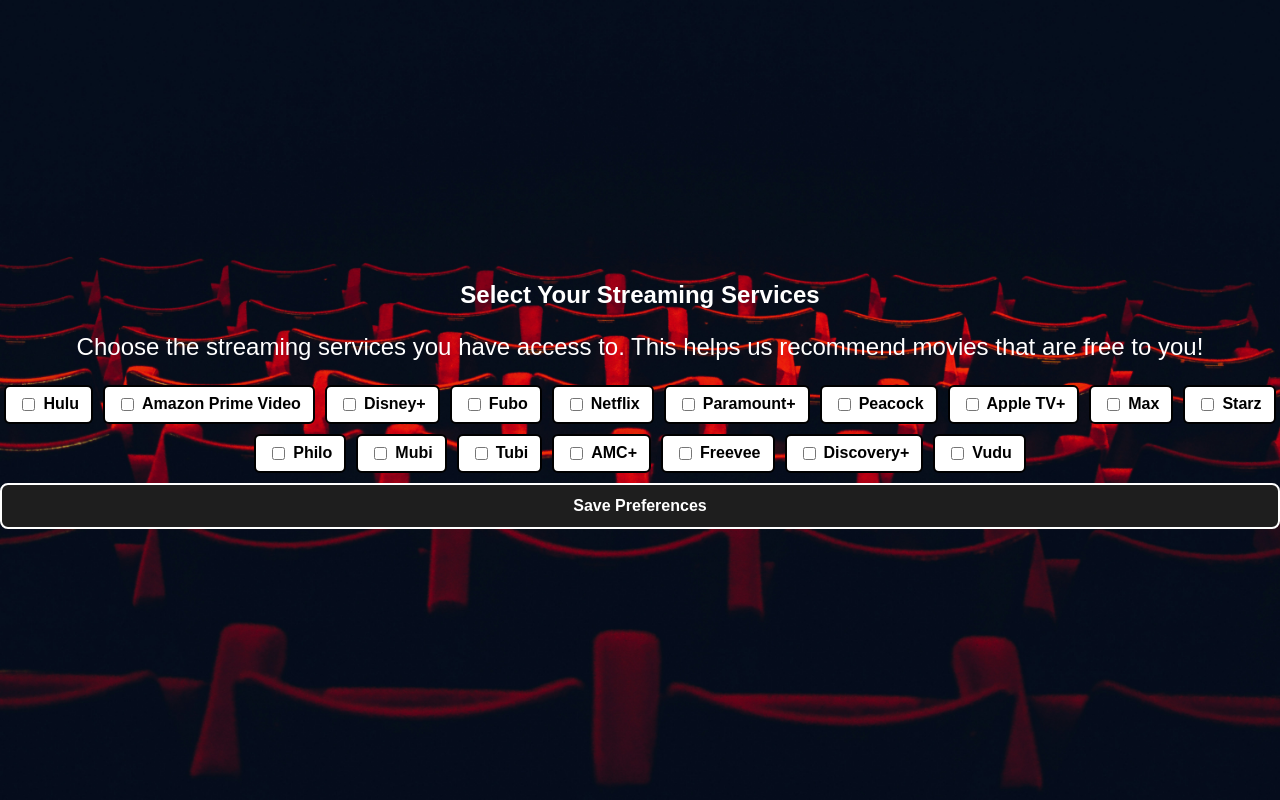
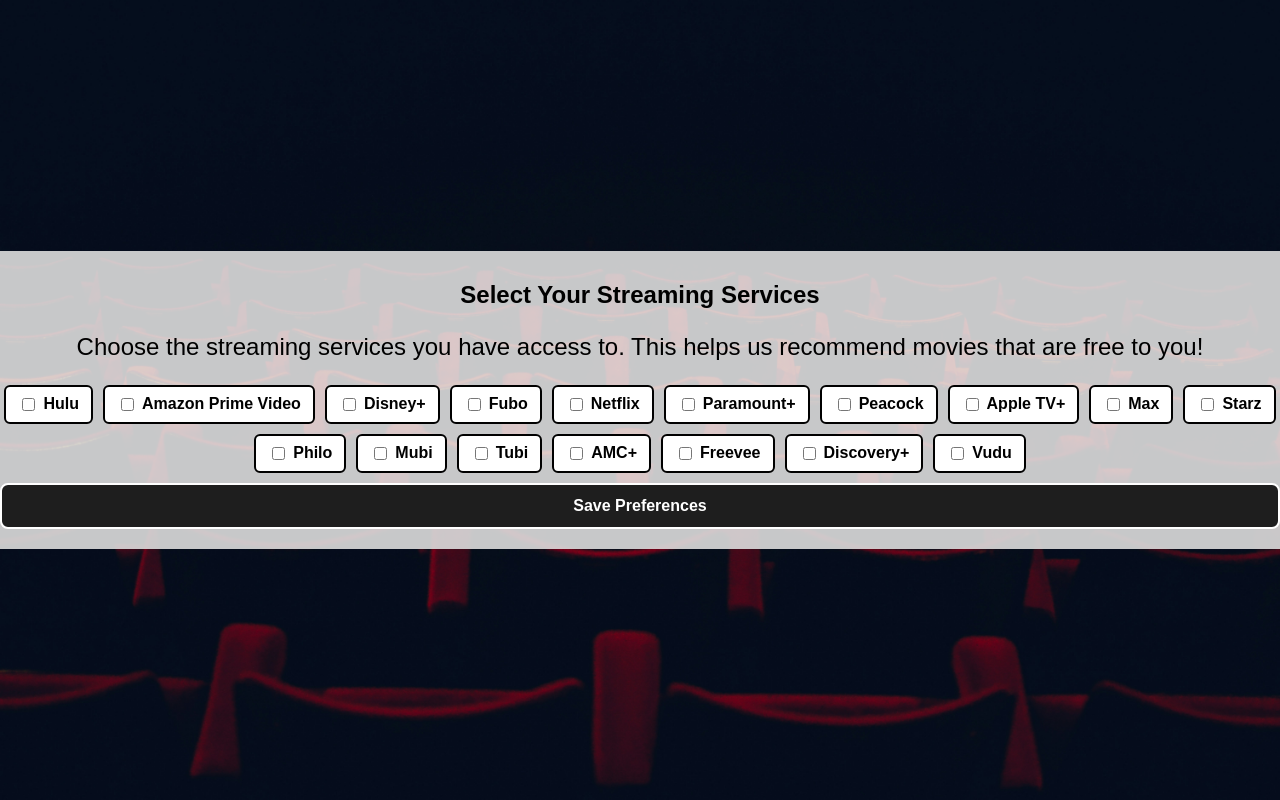
Before and after one commit to ulrichsene/UltimateMovieRecommendation, a Flask app: page /initializeUser.html in a window 1280 px wide. Run offline with Flask 3, Linux system fonts and the light colour scheme; parts of the project's set-up code (start-up, migrations or seed data) failed here and were passed over; some libraries are stand-ins or nearby versions.

Commit message:
style select streaming services

```diff
--- a/templates/initializeUser.html
+++ b/templates/initializeUser.html
@@ -7,9 +7,9 @@
     <link rel="stylesheet" href="static/styles/index.css"> <!-- Use home.html styling -->
 </head>
 <body>
-    <div class="login-container">
-        <h2>Select Your Streaming Services</h2>
-        <p>Choose the streaming services you have access to. This helps us recommend movies that are free to you!</p>
+    <div style="background-color: rgba(220, 220, 220, 0.907); padding: 10px 0px;" class="login-container">
+        <h2 style="color: black;">Select Your Streaming Services</h2>
+        <p style="color: black;">Choose the streaming services you have access to. This helps us recommend movies that are free to you!</p>
 
         <form id="streaming-form">
             <div class="checkbox-group">
```
